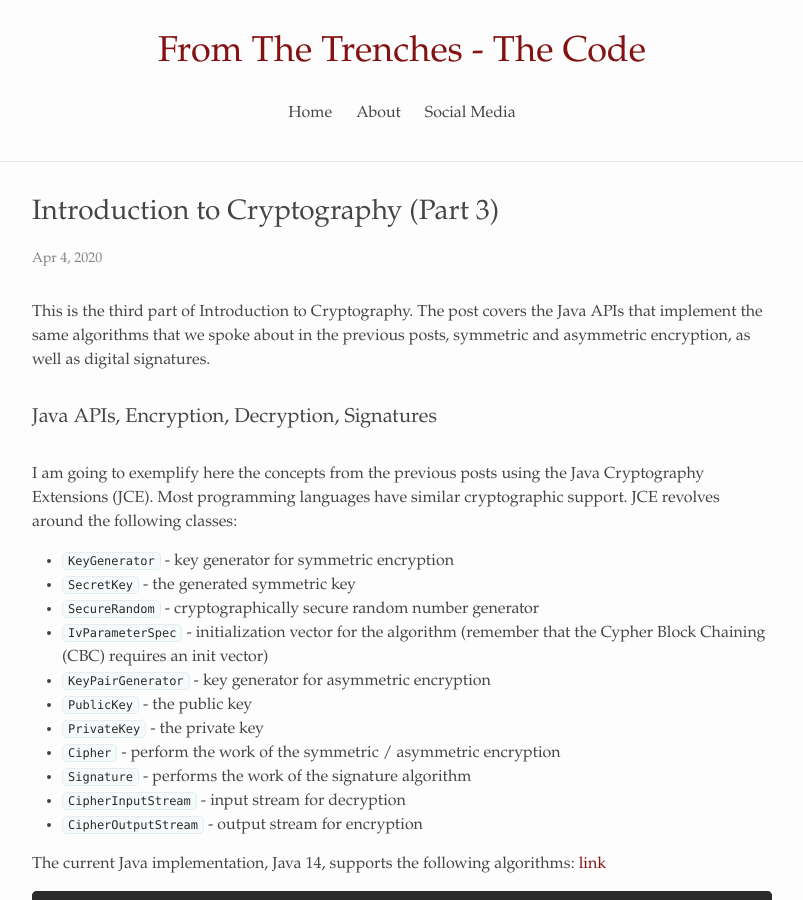
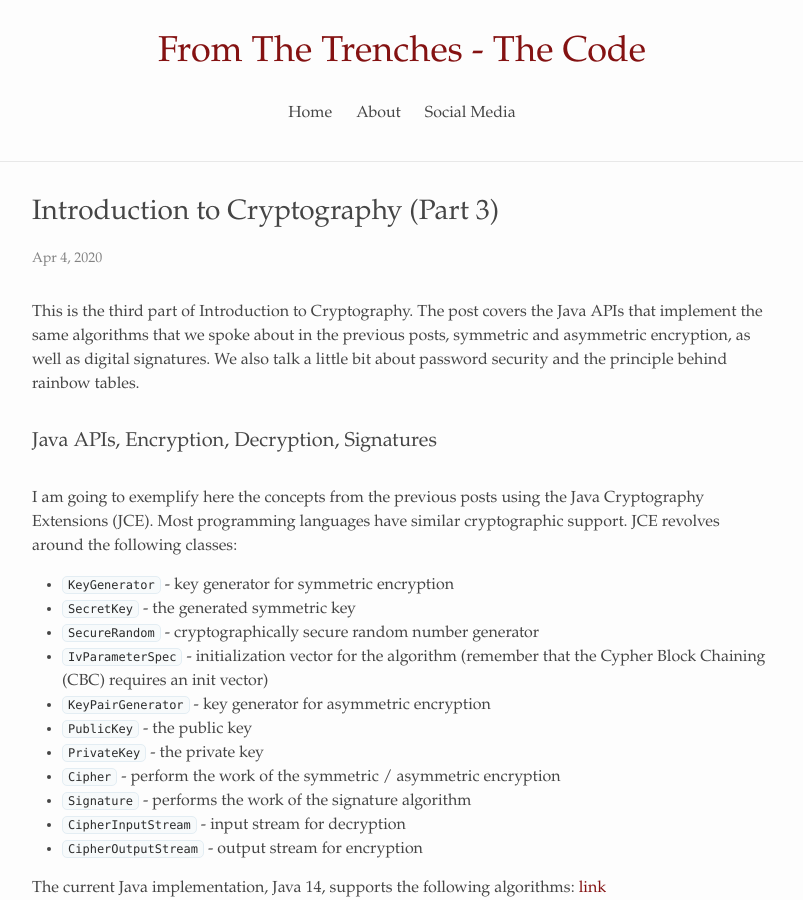
Before and after one commit to alexandrugris/my-jekyll-tech-blog, a Jekyll site: the page built from MyBlog/_posts/2020-04-04-intro-cryptography 3.markdown, in a window 1280 px wide and 900 px high. Shown: the whole window, without its empty margins (238-1041 px from the left). Built offline with Jekyll 4.4.1, drawn with Linux system fonts in a browser that asks for light colours.

Commit message:
small change

```diff
--- a/MyBlog/_posts/2020-04-04-intro-cryptography 3.markdown
+++ b/MyBlog/_posts/2020-04-04-intro-cryptography 3.markdown
@@ -4,7 +4,7 @@ title:  "Introduction to Cryptography (Part 3)"
 date:   2020-04-04 09:15:16 +0200
 categories: cryptography
 ---
-This is the third part of Introduction to Cryptography. The post covers the Java APIs that implement the same algorithms that we spoke about in the previous posts, symmetric and asymmetric encryption, as well as digital signatures.
+This is the third part of Introduction to Cryptography. The post covers the Java APIs that implement the same algorithms that we spoke about in the previous posts, symmetric and asymmetric encryption, as well as digital signatures. We also talk a little bit about password security and the principle behind rainbow tables.
 
 ### Java APIs, Encryption, Decryption, Signatures
 
```
